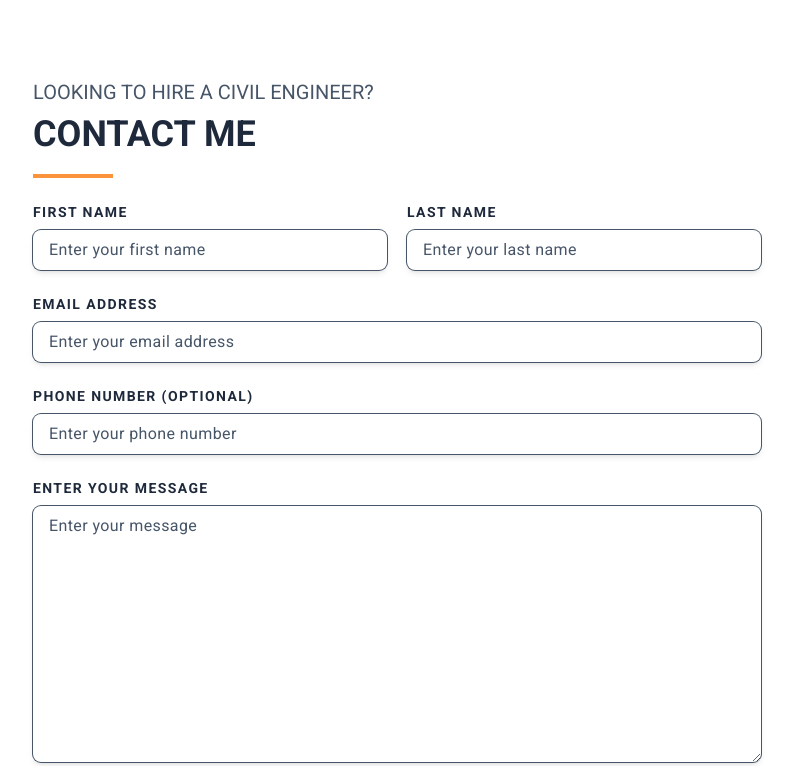
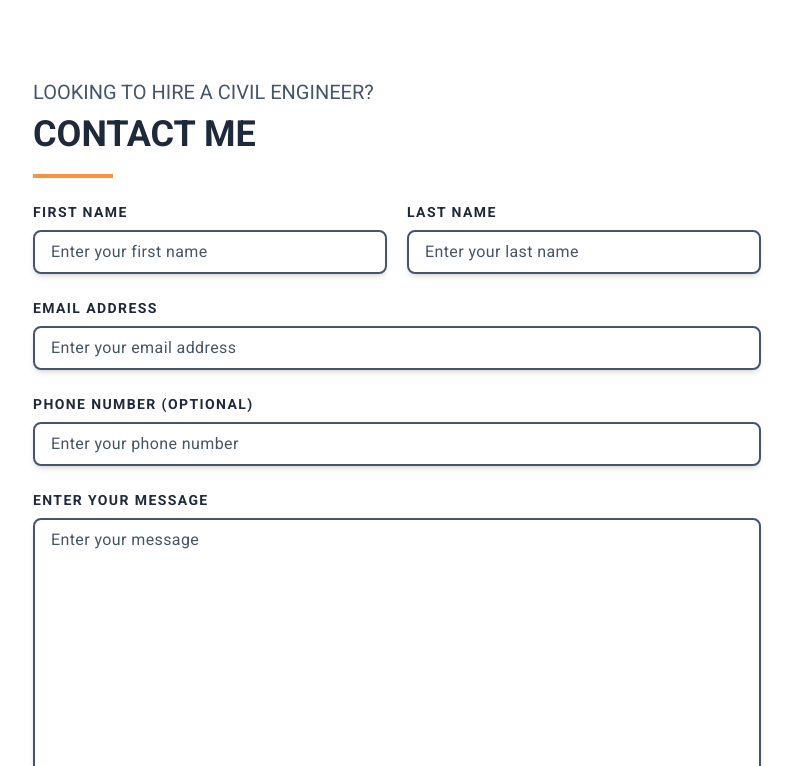
Before and after one commit to SankThomas/judy, a React (Create React App) app: page / in a window 1280 px wide. Shown: the part 2030-2796 px from the top of the page, without its empty margins (243-1036 px from the left). Built offline with nearby package versions, Linux system fonts and the light colour scheme.

Commit message:
update colors and borders

```diff
--- a/src/index.css
+++ b/src/index.css
@@ -9,7 +9,7 @@
 }
 
 :root {
-  --orange: #d54400;
+  --orange: #f97316;
   --light-gray: #2f4858;
   --dark-gray: #111827;
 }
@@ -88,11 +88,21 @@ p {
 }
 
 .form input {
-  @apply w-full py-2 px-4 rounded-lg shadow-md text-sm lg:text-base tracking-wide focus:ring-2 focus:ring-orange-400 outline-none ring-1 ring-slate-600 bg-transparent placeholder-slate-600 text-orange-500;
+  @apply w-full py-2 px-4 rounded-lg shadow-md text-sm lg:text-base tracking-wide  outline-none bg-transparent placeholder-slate-600 text-orange-500;
+  border: 2px solid #475569;
+}
+
+.form input:focus {
+  border: 2px solid #f97316;
 }
 
 .form textarea {
-  @apply w-full py-2 px-4 rounded-lg shadow-md text-sm lg:text-base tracking-wide focus:ring-2 focus:ring-orange-400 outline-none ring-1 ring-slate-600 bg-transparent placeholder-slate-600 text-orange-500;
+  @apply w-full py-2 px-4 rounded-lg shadow-md text-sm lg:text-base tracking-wide  outline-none bg-transparent placeholder-slate-600 text-orange-500;
+  border: 2px solid #475569;
+}
+
+.form textarea:focus {
+  border: 2px solid #f97316;
 }
 
 /* Timeline */
```
